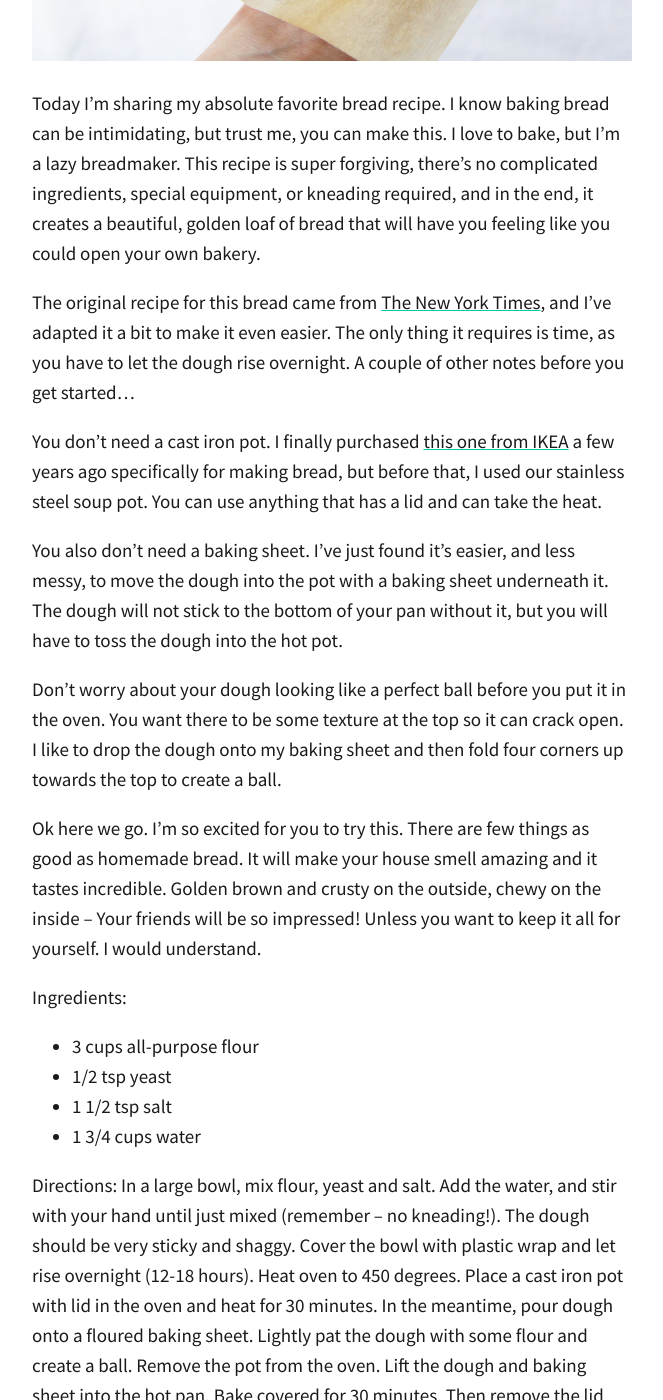
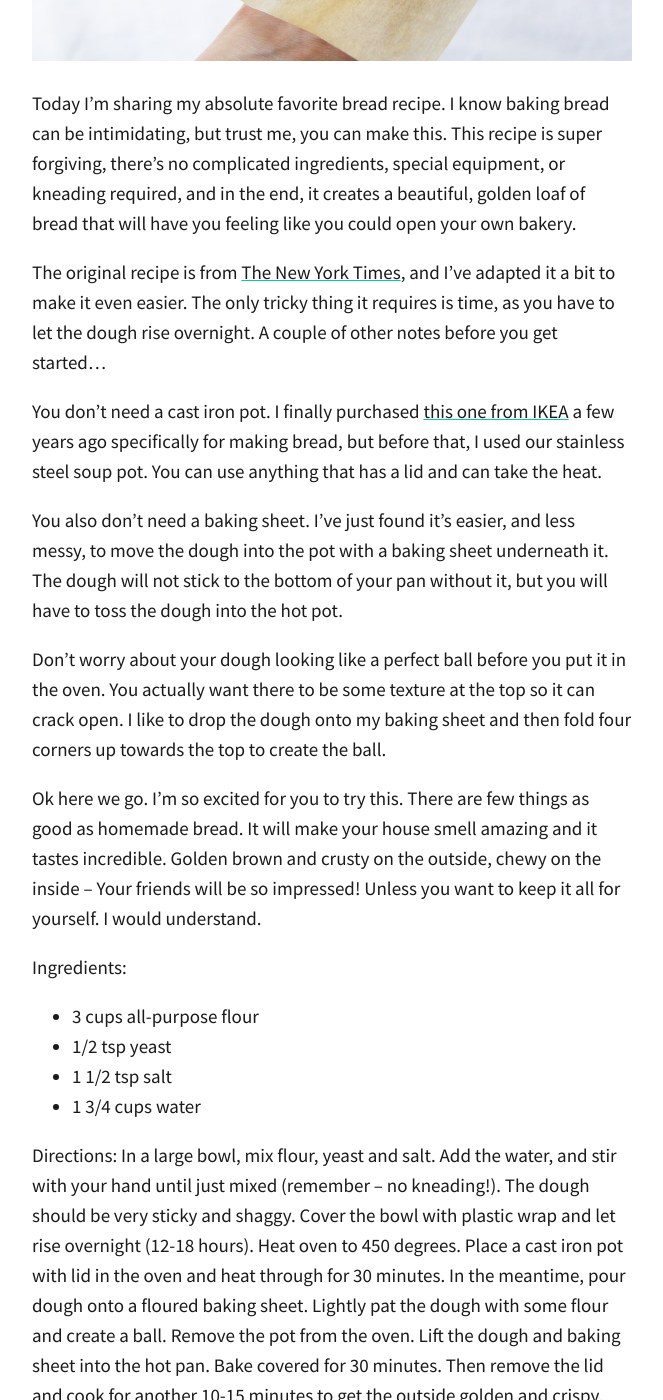
Before and after one commit to totiffany/totiffany.github.io, a Jekyll site: the page built from _posts/2018-04-12-The-Easiest-No-Knead-Bread-Recipe.md, in a window 1280 px wide and 1400 px high, scrolled down 942 px. Shown: the whole window, without its empty margins (308-971 px from the left). Built offline with Jekyll 4.4.1, drawn with Linux system fonts in a browser that asks for light colours; our own code applies the rules of GitHub Pages for plain Markdown files; comment, search, counter and statistics services are not loaded; some of the changed text lies outside the part shown.

Commit message:
Update 2018-04-12-The-Easiest-No-Knead-Bread-Recipe.md

```diff
--- a/_posts/2018-04-12-The-Easiest-No-Knead-Bread-Recipe.md
+++ b/_posts/2018-04-12-The-Easiest-No-Knead-Bread-Recipe.md
@@ -11,15 +11,15 @@ description: >-
 ---
 ![easy-bread-recipe-1.jpg]({{site.baseurl}}/img/easy-bread-recipe-1.jpg)
 
-Today I'm sharing my absolute favorite bread recipe. I know baking bread can be intimidating, but trust me, you can make this. I love to bake, but I'm a lazy breadmaker. This recipe is super forgiving, there's no complicated ingredients, special equipment, or kneading required, and in the end, it creates a beautiful, golden loaf of bread that will have you feeling like you could open your own bakery.
+Today I'm sharing my absolute favorite bread recipe. I know baking bread can be intimidating, but trust me, you can make this. This recipe is super forgiving, there's no complicated ingredients, special equipment, or kneading required, and in the end, it creates a beautiful, golden loaf of bread that will have you feeling like you could open your own bakery.
 
-The original recipe for this bread came from [The New York Times](https://cooking.nytimes.com/recipes/11376-no-knead-bread), and I've adapted it a bit to make it even easier. The only thing it requires is time, as you have to let the dough rise overnight. A couple of other notes before you get started...
+The original recipe is from [The New York Times](https://cooking.nytimes.com/recipes/11376-no-knead-bread), and I've adapted it a bit to make it even easier. The only tricky thing it requires is time, as you have to let the dough rise overnight. A couple of other notes before you get started...
 
 You don't need a cast iron pot. I finally purchased [this one from IKEA](https://www.ikea.com/us/en/catalog/products/90232840/) a few years ago specifically for making bread, but before that, I used our stainless steel soup pot. You can use anything that has a lid and can take the heat.
 
 You also don't need a baking sheet. I've just found it's easier, and less messy, to move the dough into the pot with a baking sheet underneath it. The dough will not stick to the bottom of your pan without it, but you will have to toss the dough into the hot pot.
 
-Don't worry about your dough looking like a perfect ball before you put it in the oven. You want there to be some texture at the top so it can crack open. I like to drop the dough onto my baking sheet and then fold four corners up towards the top to create a ball.
+Don't worry about your dough looking like a perfect ball before you put it in the oven. You actually want there to be some texture at the top so it can crack open. I like to drop the dough onto my baking sheet and then fold four corners up towards the top to create the ball.
 
 Ok here we go. I'm so excited for you to try this. There are few things as good as homemade bread. It will make your house smell amazing and it tastes incredible. Golden brown and crusty on the outside, chewy on the inside – Your friends will be so impressed! Unless you want to keep it all for yourself. I would understand.
 
@@ -30,6 +30,6 @@ Ingredients:
 - 1 3/4 cups water
 
 Directions:
-In a large bowl, mix flour, yeast and salt. Add the water, and stir with your hand until just mixed (remember – no kneading!). The dough should be very sticky and shaggy. Cover the bowl with plastic wrap and let rise overnight (12-18 hours). Heat oven to 450 degrees. Place a cast iron pot with lid in the oven and heat for 30 minutes. In the meantime, pour dough onto a floured baking sheet. Lightly pat the dough with some flour and create a ball. Remove the pot from the oven. Lift the dough and baking sheet into the hot pan. Bake covered for 30 minutes. Then remove the lid and cook for another 10-15 minutes to get the outside golden and crispy. That's it! Pat yourself on the back for being such a talented bread maker.
+In a large bowl, mix flour, yeast and salt. Add the water, and stir with your hand until just mixed (remember – no kneading!). The dough should be very sticky and shaggy. Cover the bowl with plastic wrap and let rise overnight (12-18 hours). Heat oven to 450 degrees. Place a cast iron pot with lid in the oven and heat through for 30 minutes. In the meantime, pour dough onto a floured baking sheet. Lightly pat the dough with some flour and create a ball. Remove the pot from the oven. Lift the dough and baking sheet into the hot pan. Bake covered for 30 minutes. Then remove the lid and cook for another 10-15 minutes to get the outside golden and crispy. That's it! Pat yourself on the back for being such a talented bread maker.
 
-Please let me know if you make this recipe and how it turns out for you!
+Let me know if you make this recipe and how it turns out for you!
```
